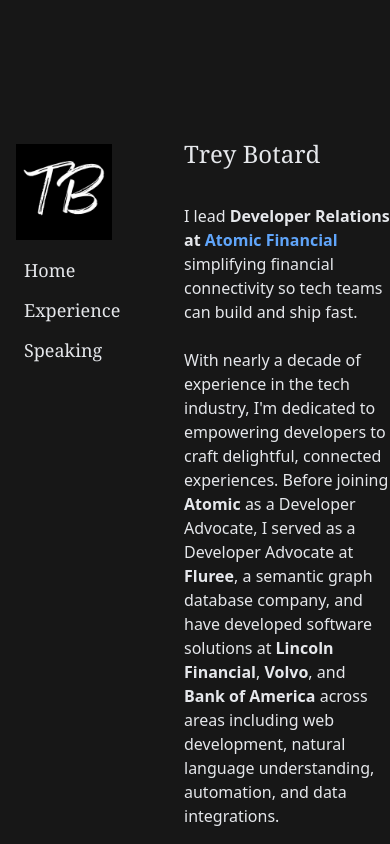
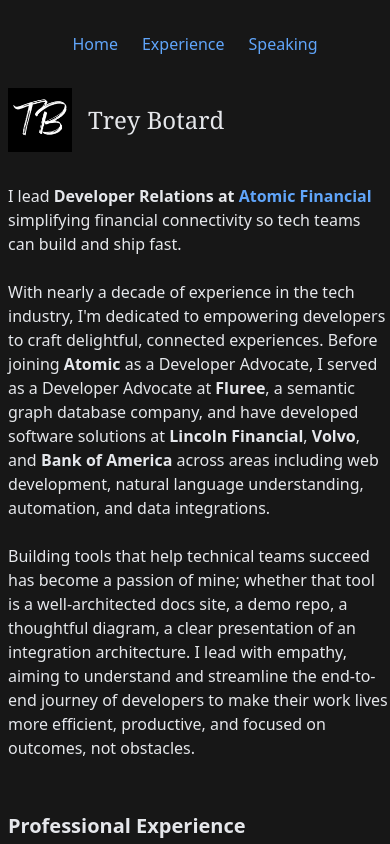
Before and after one commit to Tr3yb0/website, a Nuxt app: page / in a window 390 px wide. Shown: the top 844 px of the page. Built offline with nearby package versions, Linux system fonts and the light colour scheme.

Commit message:
mobile styling for the header and links

```diff
--- a/components/Bio.vue
+++ b/components/Bio.vue
@@ -1,5 +1,16 @@
 <template>
-  <h1 class="font-serif">Trey Botard</h1>
+  <div class="flex items-center space-x-4 mb-8 lg:mb-0">
+    <div class="lg:hidden">
+      <NuxtLink to="/">
+        <img
+          class="w-16 h-16"
+          src="~/assets/images/TB-logo-dark.jpg"
+          alt="TB logo"
+        />
+      </NuxtLink>
+    </div>
+    <h1 class="font-serif">Trey Botard</h1>
+  </div>
   <p class="mt-8">
     I lead
     <b
--- a/layouts/default.vue
+++ b/layouts/default.vue
@@ -1,6 +1,13 @@
 <template>
-  <div class="flex flex-row justify-center items-start max-w-3xl mx-auto pt-32">
-    <LeftNav class="m-4 flex-none w-36 sticky top-8" />
-    <slot />
+  <div class="flex flex-col lg:flex-row justify-center items-start max-w-3xl mx-auto pt-8 lg:pt-32">
+    <LeftNav class="hidden lg:block m-4 flex-none w-36 sticky top-8" />
+    <div class="w-full lg:w-auto">
+      <div class="lg:hidden mb-8 flex justify-center space-x-6">
+        <a href="/" class="text-blue-400 hover:text-blue-300 transition-colors">Home</a>
+        <a href="/#experience" class="text-blue-400 hover:text-blue-300 transition-colors">Experience</a>
+        <a href="/#speaking" class="text-blue-400 hover:text-blue-300 transition-colors">Speaking</a>
+      </div>
+      <slot />
+    </div>
   </div>
 </template>
```
